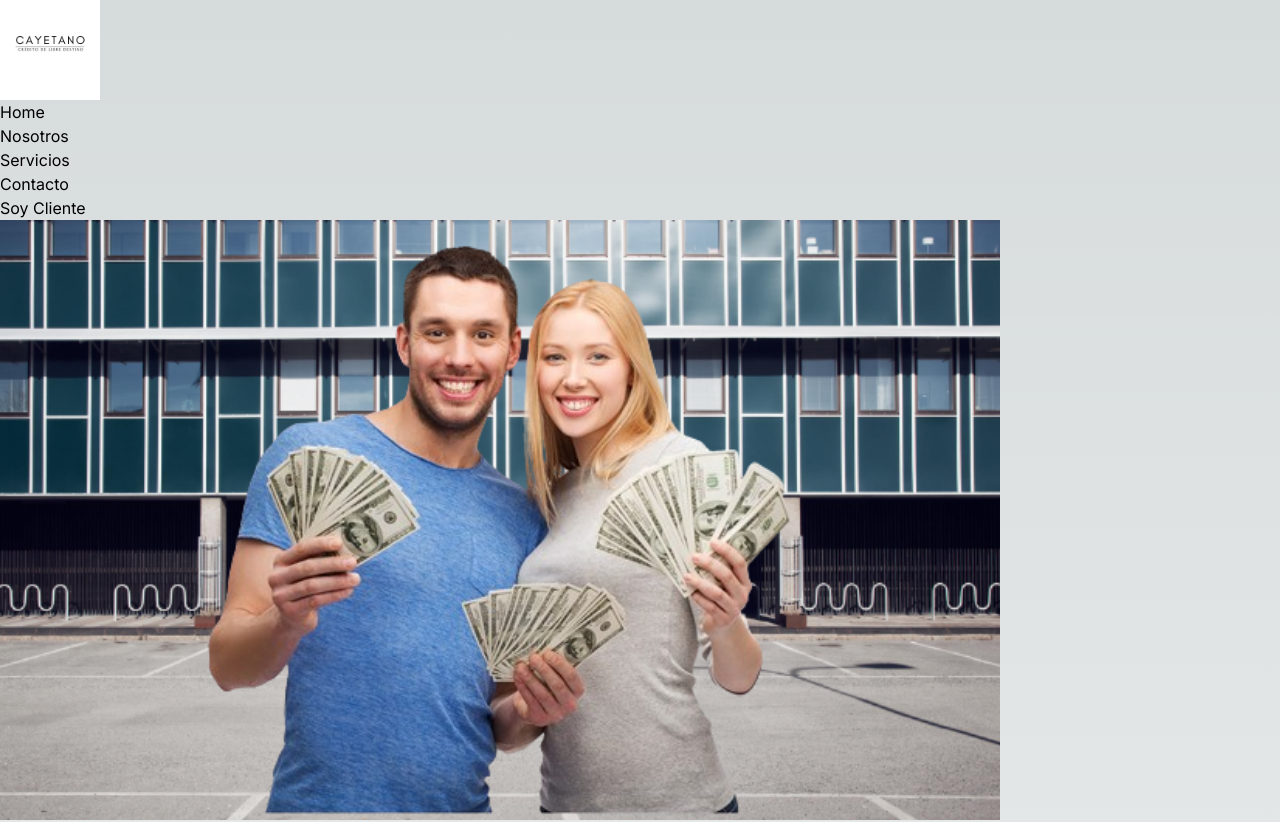
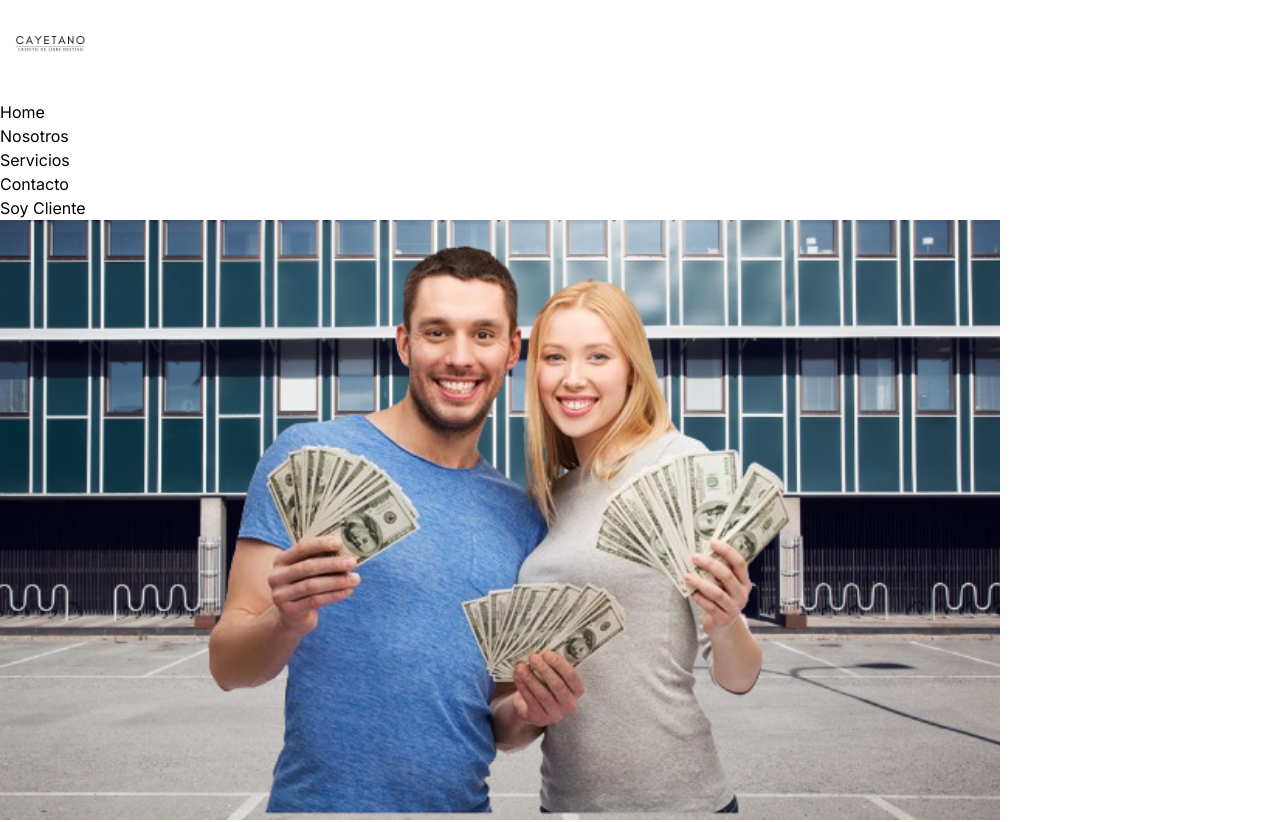
Before and after one commit to 4Bprogramming/Cayetano-Web, a Next.js app: page / in a window 1280 px wide. Shown: the top 822 px of the page. Built offline with nearby package versions, Linux system fonts and the light colour scheme.

Commit message:
estilos borrados

```diff
--- a/src/app/globals.css
+++ b/src/app/globals.css
@@ -2,32 +2,10 @@
 @tailwind components;
 @tailwind utilities;
 
-:root {
-  --foreground-rgb: 0, 0, 0;
-  --background-start-rgb: 214, 219, 220;
-  --background-end-rgb: 255, 255, 255;
+* {
+  margin: 0;
+  padding: 0;
 }
-
-@media (prefers-color-scheme: dark) {
-  :root {
-    --foreground-rgb: 255, 255, 255;
-    --background-start-rgb: 0, 0, 0;
-    --background-end-rgb: 0, 0, 0;
-  }
+body{
+  font-size: 16px;
 }
-
-body {
-  color: rgb(var(--foreground-rgb));
-  background: linear-gradient(
-      to bottom,
-      transparent,
-      rgb(var(--background-end-rgb))
-    )
-    rgb(var(--background-start-rgb));
-}
-
-@layer utilities {
-  .text-balance {
-    text-wrap: balance;
-  }
-}
--- a/tailwind.config.js
+++ b/tailwind.config.js
@@ -12,6 +12,7 @@ module.exports = {
         "gradient-conic":
           "conic-gradient(from 180deg at 50% 50%, var(--tw-gradient-stops))",
       },
+
     },
   },
   plugins: [],
```
